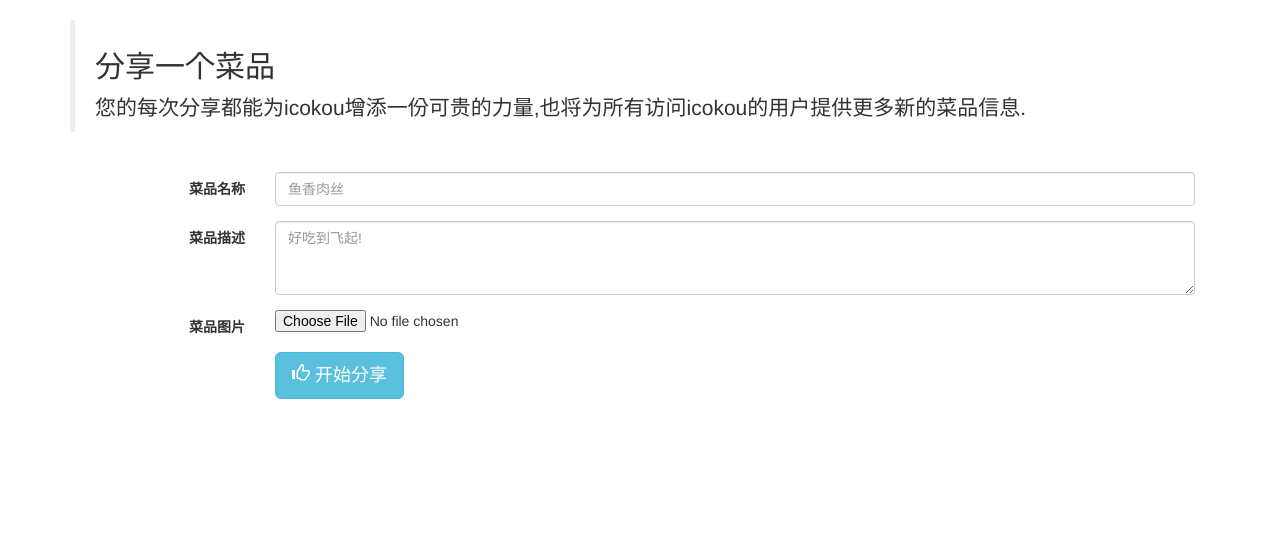
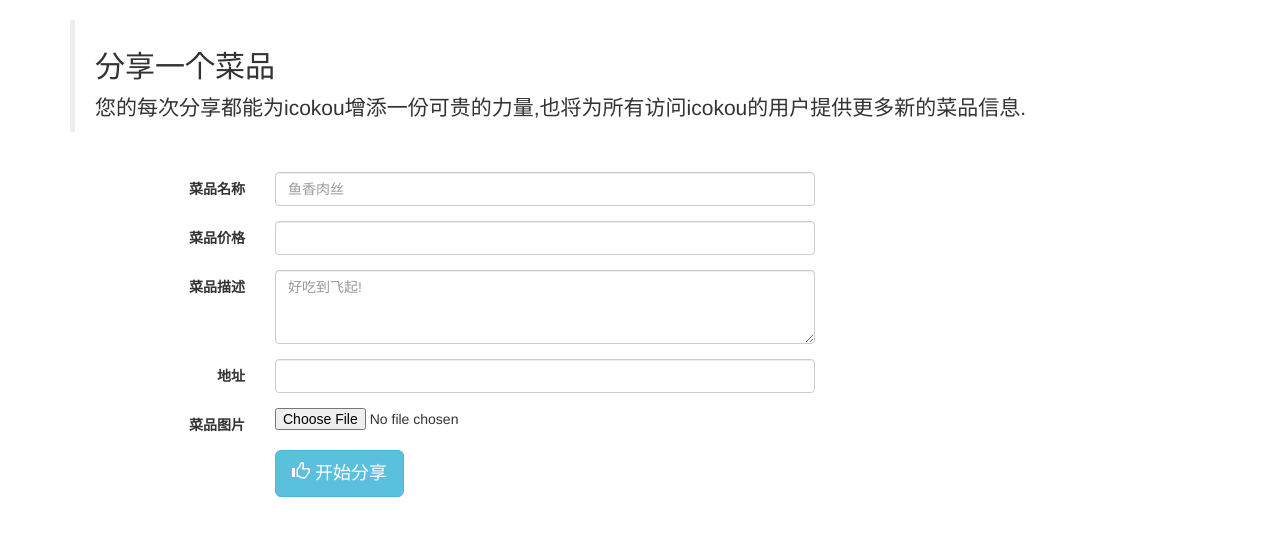
Before and after one commit to alanshi/icokou, a Django app: a page that uses icokou/templates/food/addFood.html in a window 1280 px wide. Shown: the part 51-587 px from the top of the page. Run offline with Django 3.2, Linux system fonts and the light colour scheme; some libraries are stand-ins or nearby versions.

Commit message:
Up ????????,??????? Add ?????????

```diff
--- a/food/models/model.py
+++ b/food/models/model.py
@@ -40,6 +40,8 @@ class food(models.Model):
     lat = models.CharField(u'纬度', max_length = 20,blank=True, null=True)
     #创建人
     create_user = models.ForeignKey(passport,blank=True, null=True)
+    #地址
+    address = models.CharField(u'地址', max_length = 50,blank=True, null=True)
     class Meta:
         app_label = 'food'
 
--- a/food/views/views.py
+++ b/food/views/views.py
@@ -26,10 +26,15 @@ def AddFood(request):
         foodInfo = {}
         foodInfo['foodName'] = request.POST['foodName']
         foodInfo['foodMemo'] = request.POST['foodMemo']
+        try:
+            foodInfo['foodPrice'] = float(request.POST['foodPrice'])
+        except Exception as e:
+            foodInfo['foodPrice'] = 0.00
+        foodInfo['foodAddress'] = request.POST['foodAddress']
         foodInfo['foodPic'] = request.FILES.get('foodPic', None)
         #获取当前用户名
         foodInfo['createUser'] = request.user
-
+        #添加菜品
         foodObj = foodUtil.AddFood(foodInfo)
 
         return HttpResponseRedirect(reverse('food:ViewFood', kwargs={'fId':foodObj.id}))
--- a/icokou/templates/food/addFood.html
+++ b/icokou/templates/food/addFood.html
@@ -11,24 +11,38 @@
             <form class="form-horizontal" role="form" method="post" enctype="multipart/form-data" action="{%url 'food:AddFood' %}">{% csrf_token %}
               <div class="form-group">
                 <label for="foodName" class="col-sm-2 control-label">菜品名称</label>
-                <div class="col-sm-10">
+                <div class="col-sm-6">
                   <input type="text" class="form-control" id="foodName" name="foodName" placeholder="鱼香肉丝">
                 </div>
               </div>
-
+              <div class="form-group">
+                <label for="foodPrice" class="col-sm-2 control-label">菜品价格 </label>
+                <div class="col-sm-6">
+                  <input type="number" class="form-control" id="foodPrice" name="foodPrice" placeholder="">
+                </div>
+              </div>
               <div class="form-group">
                 <label for="foodMemo" class="col-sm-2 control-label">菜品描述</label>
-                <div class="col-sm-10">
+                <div class="col-sm-6">
                   <textarea class="form-control" rows="3" name="foodMemo" placeholder="好吃到飞起!"></textarea>
                 </div>
               </div>
-
+            <div class="form-group">
+                <label for="foodAddress" class="col-sm-2 control-label">地址</label>
+                <div class="col-sm-6">
+                  <input type="text" class="form-control" id="foodAddress" name="foodAddress" placeholder="">
+                </div>
+              </div>
               <div class="form-group">
                 <label for="foodPic" class="col-sm-2 control-label">菜品图片</label>
                 <div class="col-sm-10">
                   <input id="foodPic" name="foodPic" type="file">
                 </div>
               </div>
+
+
+
+
 
 
               <div class="form-group">
```
Also changed, not shown: food/runtime/foodUtil.py (+14 -0 lines), icokou/templates/passport/reg.html (+5 -5 lines).
